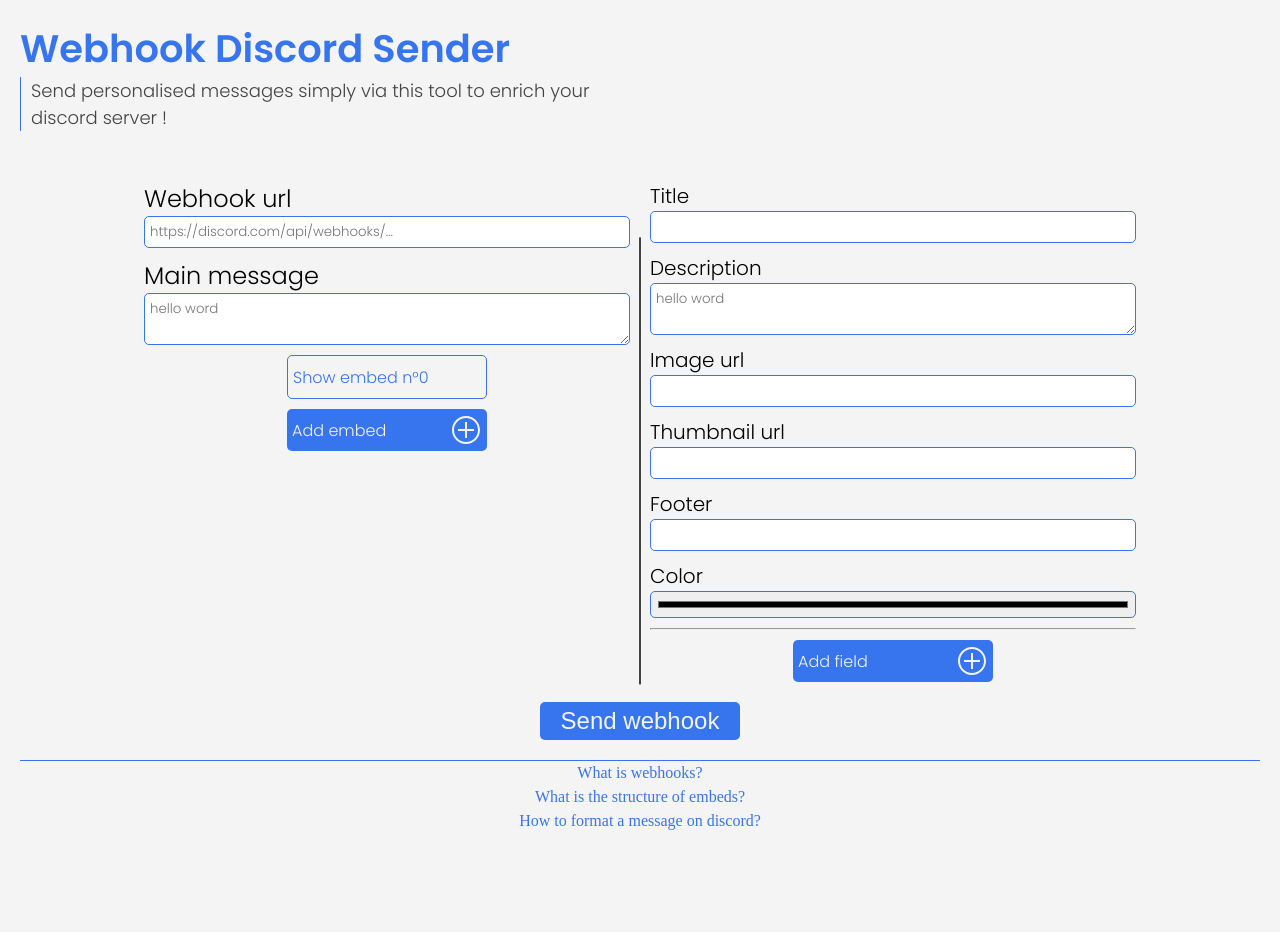
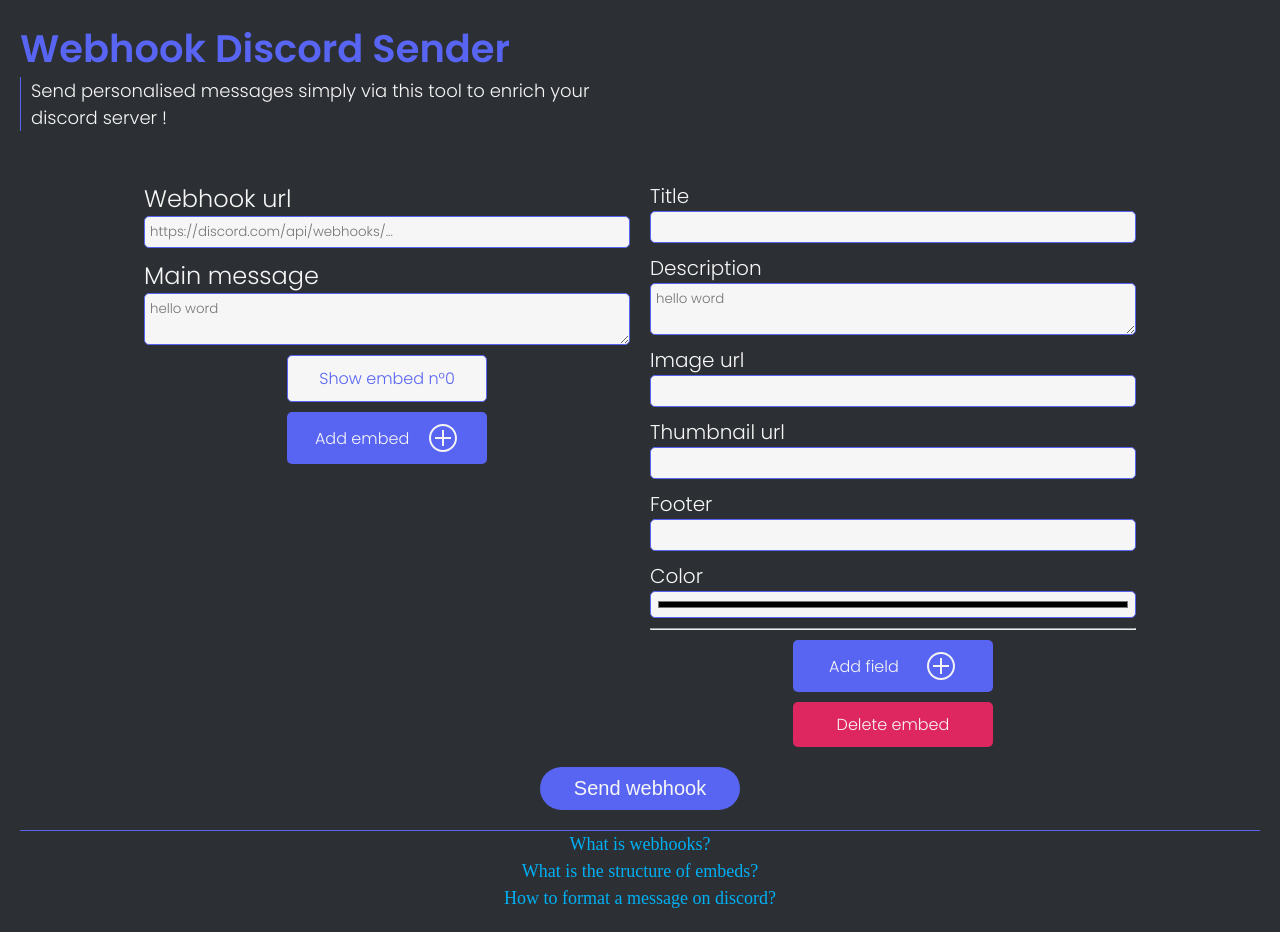
Before and after one commit to NathanJourdain/webhook-sender, a plain HTML site: page index.html in a window 1280 px wide. Both pictures are taken after a click on the element "Add embed". Before the commit the page ends 853 px from the top, so only its background shows below. Drawn offline with Linux system fonts and the light colour scheme.

Commit message:
add files

```diff
--- a/index.html
+++ b/index.html
@@ -94,10 +94,11 @@
                 <img src="assets/add.svg" alt="add icon">
             </div>
 
+            <div class="btn delete-embed">
+                <span>Delete embed</span>
+            </div>
 
         </section>
-
-        <span class="vertical-separator"></span>
 
         <button type="submit" class="btn send-webhook">Send webhook</button>
     </form>
--- a/scripts/embed.js
+++ b/scripts/embed.js
@@ -1,6 +1,7 @@
 export default class Embed{
 
-    constructor(){
+    constructor(id){
+        this.id = id;
         this.title = "";
         this.description = "";
         this.image = "";
--- a/scripts/index.js
+++ b/scripts/index.js
@@ -2,6 +2,7 @@
 
 
 const embeds = [];
+const embedIDsAvailable = [0,1,2,3,4,5,6,7,8,9];
 const webhookUrl = document.querySelector('#webhook-url');
 const contentMessage = document.querySelector('#content-message');
 let EMBED_CONFIG_DISABLED = true;
@@ -75,7 +76,6 @@
 inputsEmbedConfig.forEach(input => {
     input.addEventListener('input', (e)=>{
         saveEmbedConfig(document.querySelector('.embed-config').getAttribute('data-embedid'));
-        console.log(embeds);
     })
 })
 
@@ -85,23 +85,25 @@
  *  @param {integer} embedID the id of the embed to save informations
  */
 function saveEmbedConfig(embedID){
-    if(!embeds[embedID]){
-        embeds[embedID] = new Embed();
+    let embedObject = embeds.filter(embed => embed.id == embedID)[0];
+    if(embedObject == undefined){
+        embedObject = new Embed(embedID);
+        embeds.push(embedObject);
     }
-    embeds[embedID].setTitle(document.querySelector('#title-embed').value);
-    embeds[embedID].setDescription(document.querySelector('#description-embed').value);
-    embeds[embedID].setImage(document.querySelector('#image-embed').value);
-    embeds[embedID].setThumbnail(document.querySelector('#thumbnail-embed').value);
-    embeds[embedID].setFooter(document.querySelector("#footer-embed").value);
-    embeds[embedID].setColor(parseInt(document.querySelector("#color-embed").value.replace("#", ""),16));
+    embedObject.setTitle(document.querySelector('#title-embed').value);
+    embedObject.setDescription(document.querySelector('#description-embed').value);
+    embedObject.setImage(document.querySelector('#image-embed').value);
+    embedObject.setThumbnail(document.querySelector('#thumbnail-embed').value);
+    embedObject.setFooter(document.querySelector("#footer-embed").value);
+    embedObject.setColor(parseInt(document.querySelector("#color-embed").value.replace("#", ""),16));
 
 
     document.querySelectorAll('.field-container').forEach((field)=> {
         const fieldID = field.getAttribute('data-fieldID');
-        if(!embeds[embedID].fields[fieldID]){
-            embeds[embedID].addField();
+        if(!embedObject.fields[fieldID]){
+            embedObject.addField();
         }
-        embeds[embedID].fields[fieldID] = {
+        embedObject.fields[fieldID] = {
             name : field.querySelector("div:nth-of-type(1) input").value,
             value : field.querySelector("div:nth-of-type(2) input").value,
             inline :    field.querySelector("div:nth-of-type(3) input").checked
@@ -128,24 +130,25 @@
  * Create a new embed
  */
 function createEmbed(){
+    const selectEmbedID = embedIDsAvailable.sort().shift();
+
     const element = document.createElement('div');
     element.classList = "btn show-embed";
-    element.setAttribute('data-embed', embeds.length);
-    element.innerHTML = ` <span>Show embed n°${embeds.length}</span><img src="assets/chevron.svg" alt="chevron icon">`;
+    element.setAttribute('data-embed', selectEmbedID);
+    element.innerHTML = ` <span>Show embed n°${selectEmbedID}</span><img src="assets/chevron.svg" alt="chevron icon">`;
     document.querySelector('.left').insertBefore(element ,btnAddEmbed);
 
     //update of attribute data-embedid
-    const embedID = embeds.length
-    document.querySelector('.embed-config').setAttribute('data-embedID', embedID);
+    document.querySelector('.embed-config').setAttribute('data-embedID', selectEmbedID);
 
     element.addEventListener('click', (e) => {
         const embedID = e.target.getAttribute('data-embed');
         resetValuesEmbed();
         showEmbedsValues(embedID);
     });
-    saveEmbedConfig(embedID);
+    saveEmbedConfig(selectEmbedID);
     enableEmbedConfig();
-    changeActiveEmbed(embedID);
+    changeActiveEmbed(selectEmbedID);
     // Delete the button if the numbers of embed is equal to 10
     if(embeds.length == 10) btnAddEmbed.remove();
 }
@@ -156,7 +159,8 @@
  * @param {integer} embedID
  */
 function showEmbedsValues(embedID){
-    const embedObject = embeds[embedID];
+    const embedObject = embeds.filter(embed => embed.id == embedID)[0];
+
 
     document.querySelector('.embed-config').setAttribute('data-embedID', embedID);
     document.querySelector('#title-embed').value = embedObject.title ;
@@ -166,7 +170,7 @@
     document.querySelector("#footer-embed").value = embedObject.footer;
     document.querySelector("#color-embed").value = embedObject.color;
 
-    embeds[embedID].fields.forEach((field, index) => {
+    embedObject.fields.forEach((field, index) => {
         const element = createField(index);
         element.querySelector('div:nth-of-type(1) input').value = field.name;
         element.querySelector('div:nth-of-type(2) input').value = field.value;
@@ -213,12 +217,12 @@
     data.embeds = [];
     embeds.forEach(embed => {
         let embedData = {
-                title: form.querySelector('#title-embed').value,
-                description: form.querySelector('#description-embed').value,
-                image: {url: form.querySelector('#image-embed').value},
-                thumbnail: {url: form.querySelector('#thumbnail-embed').value},
-                footer: {text: form.querySelector('#footer-embed').value},
-                color: parseInt(form.querySelector('#color-embed').value.replace("#", ""),16),
+                title: embed.title,
+                description: embed.description,
+                image: {url: embed.image},
+                thumbnail: {url: embed.thumbnail},
+                footer: {text: embed.footer},
+                color: embed.color,
                 fields: []
         }
         embed.fields.forEach(field => {
@@ -254,10 +258,29 @@
  * @param {embedID} int
  */
 function changeActiveEmbed(embedID){
-    const btns = [...document.querySelectorAll('.btn.show-embed')];
+    const btns = [...document.querySelectorAll('.btn.show-embed')];;
     btns.forEach(btn => {
         btn.classList.remove('active');
-        console.log(btns.indexOf(btn));
-        if(btns.indexOf(btn) == embedID) btn.classList.add('active');
     })
+    document.querySelector(`.btn.show-embed[data-embed="${embedID}"]`).classList.add('active');
 }
+
+
+/**
+ * Button delete embed
+ */
+document.querySelector('.btn.delete-embed').addEventListener('click', ()=>{
+    const embedID =  document.querySelector('.embed-config').getAttribute('data-embedID');
+    embeds.splice(embedID,1);
+    document.querySelector(`.btn.show-embed[data-embed="${embedID}"]`).remove();
+    if(embeds.length == 0){disableEmbedConfig()}
+    else{
+        showEmbedsValues(0);
+        changeActiveEmbed(0);
+        embedIDsAvailable.push(parseInt(embedID));
+        console.log(embedIDsAvailable);
+    }
+
+
+
+});
--- a/styles/sass/footer.scss
+++ b/styles/sass/footer.scss
@@ -2,13 +2,35 @@
     margin-top: 20px;
 
     text-align: center;
+    align-items: center;
     display: flex;
     flex-direction: column;
     border-top: 1px solid var(--color-blue);
 
     a{
         text-decoration: none;
-        color: var(--color-blue);
+        color: var(--text-link);
+        font-size: 1.125em;
         line-height: 150%;
+        position: relative;
+        width: max-content;
+
+        &:hover::before{
+            content: '';
+            position: absolute;
+            bottom: 0;
+            left: 0;
+            width: 0;
+            height: 1px;
+            background: var(--text-link);
+            animation: scaling 0.4s forwards;
+
+            @keyframes scaling {
+                to{width: 100%;}
+            }
+        }
+
+
     }
+
 }
--- a/styles/sass/grid.scss
+++ b/styles/sass/grid.scss
@@ -33,11 +33,13 @@
 }
 
 form .input-container label{
+    color: var(--color-white);
     font-size: 1.5em;
 }
 form .input-container input,
 form .input-container textarea{
     border: 1px solid var(--color-blue);
+    background-color: var(--color-white);
     border-radius: 5px;
     padding: 5px;
     font-family: 'Poppins', sans-serif;
@@ -50,9 +52,9 @@
     background-color: var(--color-blue);
     color: var(--color-white);
     display: flex;
-    justify-content: space-between;
+    justify-content: space-evenly;
     align-items: center;
-    padding: 5px;
+    padding: 10px;
     border-radius: 5px;
     width: 200px;
     margin-bottom: 10px;
@@ -62,6 +64,8 @@
     background-color: var(--color-white);
     border: 1px solid var(--color-blue);
     color: var(--color-blue);
+
+    img{display: none;}
 }
 form .btn *{pointer-events: none;}
 form .btn img{
@@ -90,6 +94,9 @@
     font-size: 1.25em;
     color: var(--color-blue);
 }
+form .field-container label{
+    color: var(--color-white);
+}
 form .field-container input{
     padding: 5px;
     border: 1px solid var(--color-blue);
@@ -98,27 +105,23 @@
 }
 
 
-form .btn.add-field{
+form .btn.add-field,
+form .btn.delete-embed{
     margin: 10px auto 0;
 }
+form .btn.delete-embed{
+    background-color: var(--color-red);
+}
 
-form .vertical-separator{
-    width: 2px;
-    height: 80%;
-    position: absolute;
-    top: 50%;
-    left: 50%;
-    transform: translate(-50%,-50%);
-    background-color: var(--color-gray);
-}
 
 form .send-webhook{
     margin: 0 auto;
     border: none;
-    font-size: 1.5em;
+    font-size: 1.25em;
     text-align: center;
     justify-content: center;
     grid-area: btn;
+    border-radius: 999px;
 }
 
 @media screen and (max-width: 700px){
@@ -129,10 +132,6 @@
         grid-template-areas: 'left' 'right' 'btn';
     }
 
-    form .vertical-separator{
-       display: none;
-    }
-
     form .right{
         border-top: 1px solid var(--color-gray);
     }
--- a/styles/sass/index.scss
+++ b/styles/sass/index.scss
@@ -7,22 +7,24 @@
 @import './footer.scss';
 
 :root{
-    --color-blue: #3775EE;
-    --color-gray: #444343;
-    --color-lightgray: #8C8484;
-    --color-white: #F4F4F4;
+    --color-blue: #5865f2;
+    --color-gray: #2c2f33;
+    --color-lightgray: #99aab5;
+    --color-white: #f6f6f6;
+    --color-red: #de2761;
+    --text-link: #00b0f4;
 }
 
 body{
     padding: 20px;
-    background-color: var(--color-white);
+    background-color: var(--color-gray);
 }
 
 
 p.description{
     border-left: 1px solid var(--color-blue);
     padding-left: 10px;
-    color : var(--color-gray);
+    color : var(--color-white);
     font-size: 1.125em;
     font-family: 'Poppins', sans-serif;
     max-width: 600px;
```
Also changed, not shown: styles/css/footer.css, styles/css/grid.css, styles/css/index.css.
